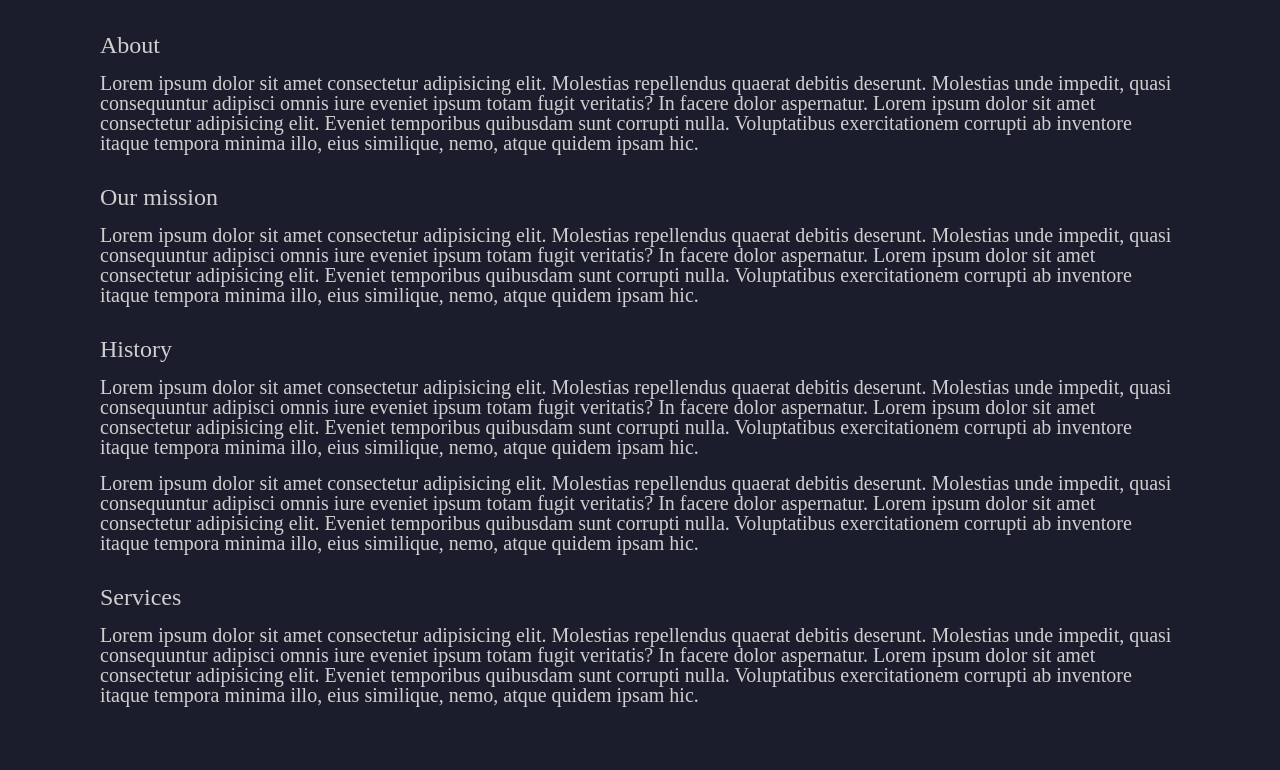
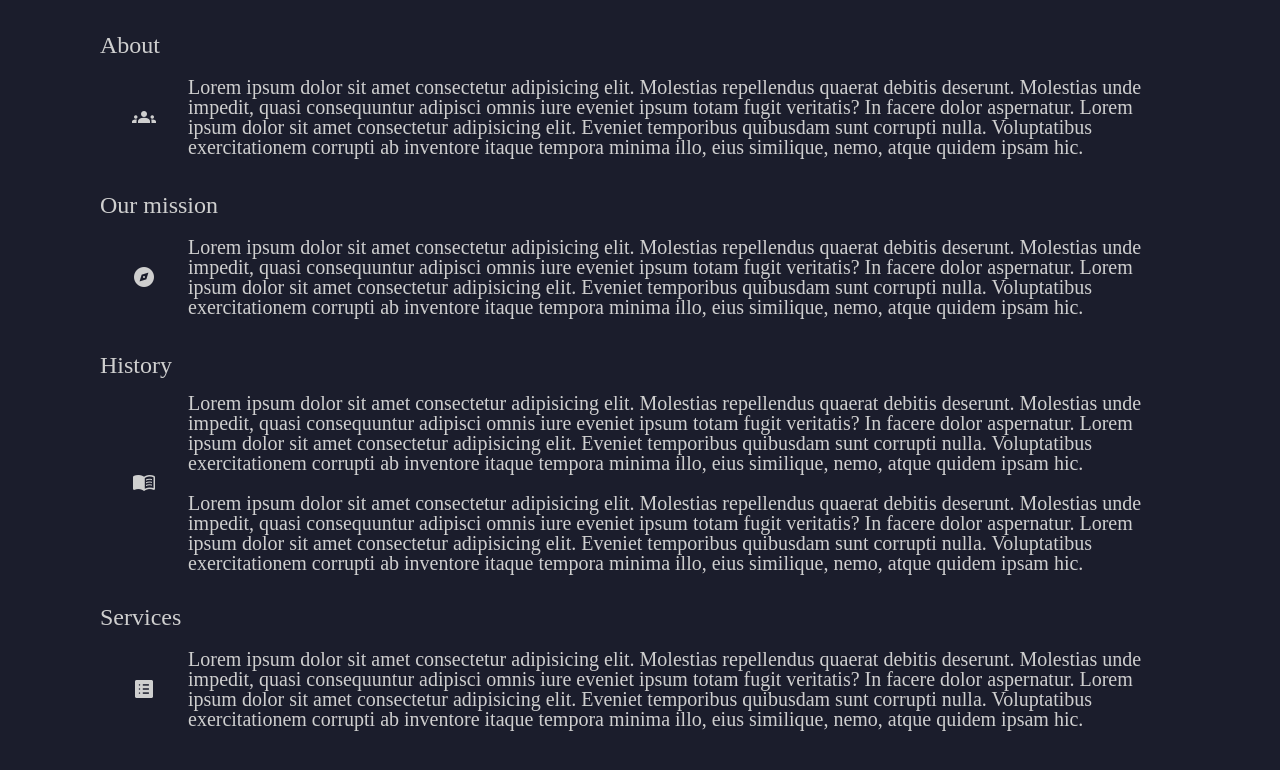
Before and after one commit to HenriqueGPinho/Projeto_EBAC_1, a plain HTML site: page index.html in a window 1280 px wide. Shown: the part 546-1316 px from the top of the page. Drawn offline with nearby package versions, Linux system fonts and the light colour scheme.

Commit message:
added google icons

```diff
--- a/index.html
+++ b/index.html
@@ -6,6 +6,8 @@
   <meta http-equiv="X-UA-Compatible" content="IE=edge">
   <meta name="viewport" content="width=device-width, initial-scale=1.0">
 
+  <link rel="stylesheet"
+    href="https://fonts.googleapis.com/css2?family=Material+Symbols+Outlined:opsz,wght,FILL,GRAD@20..48,100..700,0..1,-50..200" />
   <link rel="stylesheet" href="./reset.css">
   <link rel="stylesheet" href="./styles.css">
 
@@ -42,50 +44,74 @@
     <div class="container">
       <section>
         <h2 id="about">About</h2>
+        <div>
+          <span class="material-symbols-outlined">
+            groups
+          </span>
           <p>
             Lorem ipsum dolor sit amet consectetur adipisicing elit. Molestias repellendus quaerat debitis deserunt.
             Molestias unde impedit, quasi consequuntur adipisci omnis iure eveniet ipsum totam fugit veritatis? In facere
             dolor aspernatur. Lorem ipsum dolor sit amet consectetur adipisicing elit. Eveniet temporibus quibusdam sunt
-          corrupti nulla. Voluptatibus exercitationem corrupti ab inventore itaque tempora minima illo, eius similique, nemo, atque quidem
+            corrupti nulla. Voluptatibus exercitationem corrupti ab inventore itaque tempora minima illo, eius similique,
+            nemo, atque quidem
             ipsam hic.
           </p>
+        </div>
       </section>
       <section>
         <h2 id="mission">Our mission</h2>
+        <div>
+          <span class="material-symbols-outlined">
+            explore
+          </span>
           <p>
             Lorem ipsum dolor sit amet consectetur adipisicing elit. Molestias repellendus quaerat debitis deserunt.
             Molestias unde impedit, quasi consequuntur adipisci omnis iure eveniet ipsum totam fugit veritatis? In facere
             dolor aspernatur. Lorem ipsum dolor sit amet consectetur adipisicing elit. Eveniet temporibus quibusdam sunt
-          corrupti nulla. Voluptatibus exercitationem corrupti ab inventore itaque tempora minima illo, eius similique, nemo, atque quidem
+            corrupti nulla. Voluptatibus exercitationem corrupti ab inventore itaque tempora minima illo, eius similique,
+            nemo, atque quidem
             ipsam hic.
           </p>
+        </div>
       </section>
       <section>
         <h2 id="history">History</h2>
+        <div>
+          <span class="material-symbols-outlined">
+            menu_book
+          </span>
           <p>
             Lorem ipsum dolor sit amet consectetur adipisicing elit. Molestias repellendus quaerat debitis deserunt.
             Molestias unde impedit, quasi consequuntur adipisci omnis iure eveniet ipsum totam fugit veritatis? In facere
             dolor aspernatur. Lorem ipsum dolor sit amet consectetur adipisicing elit. Eveniet temporibus quibusdam sunt
-          corrupti nulla. Voluptatibus exercitationem corrupti ab inventore itaque tempora minima illo, eius similique, nemo, atque quidem
+            corrupti nulla. Voluptatibus exercitationem corrupti ab inventore itaque tempora minima illo, eius similique,
+            nemo, atque quidem
+            ipsam hic.
+            <br><br>
+            Lorem ipsum dolor sit amet consectetur adipisicing elit. Molestias repellendus quaerat debitis deserunt.
+            Molestias unde impedit, quasi consequuntur adipisci omnis iure eveniet ipsum totam fugit veritatis? In facere
+            dolor aspernatur. Lorem ipsum dolor sit amet consectetur adipisicing elit. Eveniet temporibus quibusdam sunt
+            corrupti nulla. Voluptatibus exercitationem corrupti ab inventore itaque tempora minima illo, eius similique,
+            nemo, atque quidem
             ipsam hic.
           </p>
+        </div>
+      </section>
+      <section>
+        <h2 id="services">Services</h2>
+        <div>
+          <span class="material-symbols-outlined">
+            list_alt
+          </span>
           <p>
             Lorem ipsum dolor sit amet consectetur adipisicing elit. Molestias repellendus quaerat debitis deserunt.
             Molestias unde impedit, quasi consequuntur adipisci omnis iure eveniet ipsum totam fugit veritatis? In facere
             dolor aspernatur. Lorem ipsum dolor sit amet consectetur adipisicing elit. Eveniet temporibus quibusdam sunt
-          corrupti nulla. Voluptatibus exercitationem corrupti ab inventore itaque tempora minima illo, eius similique, nemo, atque quidem
+            corrupti nulla. Voluptatibus exercitationem corrupti ab inventore itaque tempora minima illo, eius similique,
+            nemo, atque quidem
             ipsam hic.
           </p>
-      </section>
-      <section>
-        <h2 id="services">Services</h2>
-        <p>
-          Lorem ipsum dolor sit amet consectetur adipisicing elit. Molestias repellendus quaerat debitis deserunt.
-          Molestias unde impedit, quasi consequuntur adipisci omnis iure eveniet ipsum totam fugit veritatis? In facere
-          dolor aspernatur. Lorem ipsum dolor sit amet consectetur adipisicing elit. Eveniet temporibus quibusdam sunt
-          corrupti nulla. Voluptatibus exercitationem corrupti ab inventore itaque tempora minima illo, eius similique, nemo, atque quidem
-          ipsam hic.
-        </p>
+        </div>
       </section>
     </div>
   </main>
--- a/styles.css
+++ b/styles.css
@@ -1,5 +1,16 @@
 body {
   background-color: #1b1d2c;
+}
+
+.material-symbols-outlined {
+  font-variation-settings:
+  'FILL' 1,
+  'wght' 400,
+  'GRAD' 0,
+  'opsz' 48;
+
+  margin: 32px;
+  padding-bottom: 16px;
 }
 
 .header-container,
@@ -11,11 +22,13 @@ body {
 }
 
 header nav,
-header nav ul{
+header nav ul,
+section div {
   display: flex;
 }
 
-header nav {
+header nav,
+section div {
   justify-content: space-between;
   align-items: center;
 }
```
Lines whose indentation alone changed are shown as unchanged.
